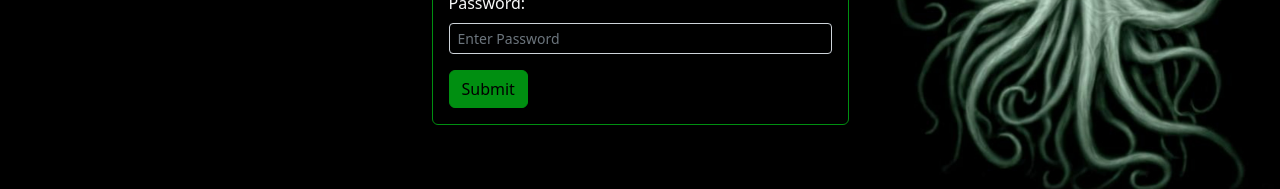
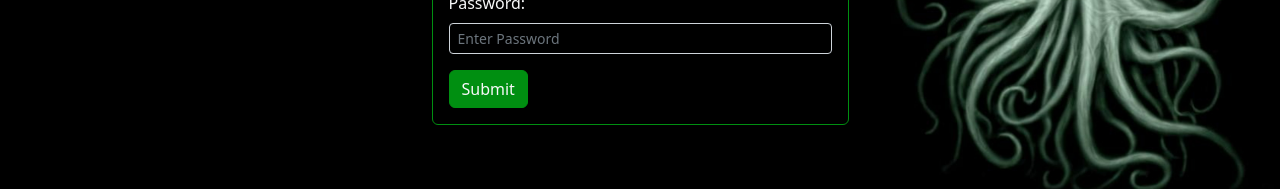
Before and after one commit to stepweaver/myFlix-client, a React (Vite) app: page /login in a window 1280 px wide. Shown: the part 391-580 px from the top of the page. Built offline with nearby package versions, Linux system fonts and the light colour scheme.

Commit message:
Update login-view.jsx
Change button text color

```diff
--- a/src/components/login-view/login-view.jsx
+++ b/src/components/login-view/login-view.jsx
@@ -65,7 +65,7 @@ export const LoginView = ({ onLoggedIn }) => {
                   />
                 </Form.Group>
                 <Button
-                  className='mt-3'
+                  className='mt-3 text-light'
                   variant='primary'
                   type='submit'
                 >
```
